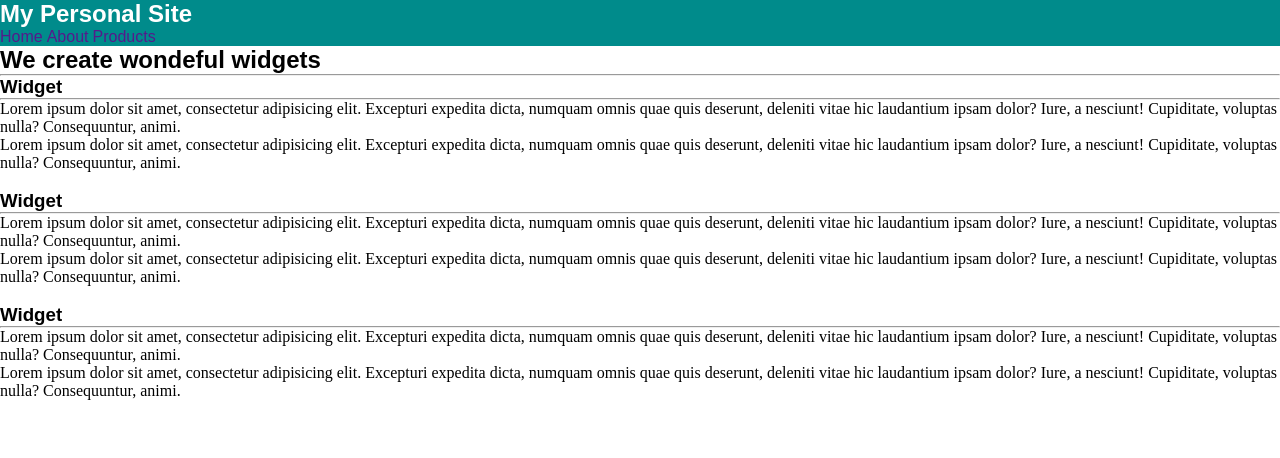
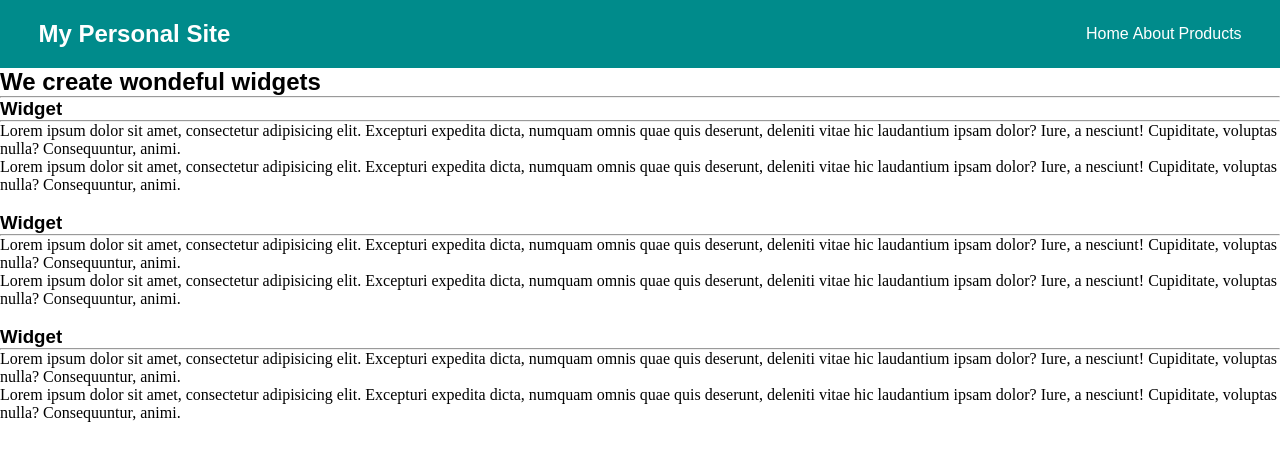
Before and after one commit to trtoledo/demo-pp-site2, a plain HTML site: page index.htm in a window 1280 px wide. Drawn offline with Linux system fonts and the light colour scheme.

Commit message:
index css

```diff
--- a/index.htm
+++ b/index.htm
@@ -12,7 +12,7 @@
         <nav class="main-nav">
             <ul class="links-list">
                 <li><a href="">Home</a></li>
-                <li><a href="">About</a></li>
+                <li><a href="./html/about.html">About</a></li>
                 <li><a href="">Products</a></li>
             </ul>
         </nav>
--- a/styles.css
+++ b/styles.css
@@ -15,8 +15,16 @@ h3{
 .persistent-header{
     background-color: darkcyan;
     color: white;
+    display: flex;
+    justify-content: space-between;
+    align-items: center;
+    padding: 20px 3%;
+
+
 }
 .links-list li{
     display: inline-block;
-
 }
+.links-list a{
+    color: white;
+}
```
Also changed, not shown: html/about.html (added, +11 -0 lines).
